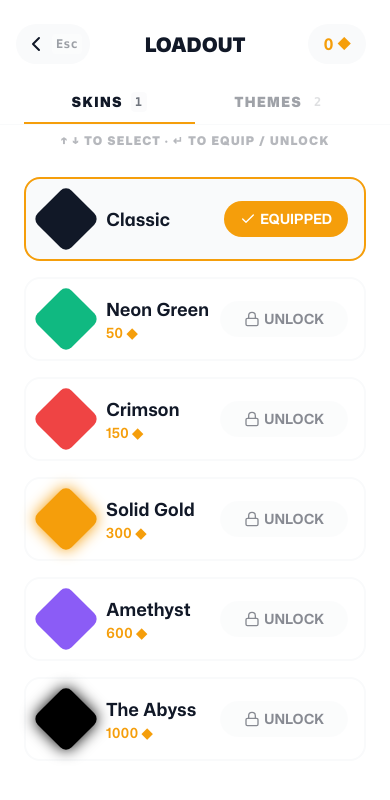
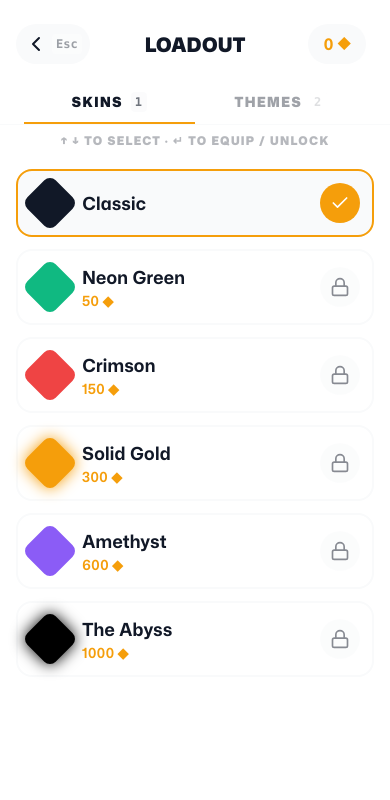
Before and after one commit to Vatsal-Bharkhada-Simform/Ascend.gg, a React (Vite) app: page / in a window 390 px wide. Both pictures are taken after a click on the button "LOADOUT". Shown: the top 800 px of the page. Built offline with nearby package versions, Linux system fonts and the light colour scheme.

Commit message:
Feat: Add more themes. Add responsive layout

```diff
--- a/src/components/GameOverScreen.tsx
+++ b/src/components/GameOverScreen.tsx
@@ -39,7 +39,7 @@ export const GameOverScreen: React.FC<Props> = ({ score, coinsEarned, onRetry, o
       animate={{ opacity: 1 }}
       exit={{ opacity: 0 }}
       transition={{ duration: 0.2 }}
-      className="absolute inset-0 flex flex-col px-8"
+      className="absolute inset-0 flex flex-col px-6 sm:px-8"
     >
       {/* Small muted label — "GAME OVER" is not the headline, the score is */}
       <motion.div
@@ -61,7 +61,7 @@ export const GameOverScreen: React.FC<Props> = ({ score, coinsEarned, onRetry, o
           transition={{ type: 'spring', stiffness: 200, damping: 18, delay: 0.1 }}
           className="text-center"
         >
-          <div className="text-9xl font-black leading-none tabular-nums">{score}</div>
+          <div className="text-8xl sm:text-9xl font-black leading-none tabular-nums">{score}</div>
           <div className="text-xs font-black tracking-widest mt-3" style={{ opacity: 0.35 }}>
             YOUR SCORE
           </div>
--- a/src/components/MenuScreen.tsx
+++ b/src/components/MenuScreen.tsx
@@ -40,11 +40,11 @@ export const MenuScreen: React.FC<Props> = ({ onPlay, onShop }) => {
       animate={{ opacity: 1 }}
       exit={{ opacity: 0 }}
       transition={{ duration: 0.2 }}
-      className="absolute inset-0 flex flex-col px-8"
+      className="absolute inset-0 flex flex-col px-6 sm:px-8"
     >
       {/* Title — upper third, left-aligned, owns the space */}
       <div className="pt-16">
-        <h1 className="text-8xl font-black leading-none">
+        <h1 className="text-7xl sm:text-8xl font-black leading-none">
           ASCEND
         </h1>
         {/* Short accent rule beneath title */}
--- a/src/components/ShopScreen.tsx
+++ b/src/components/ShopScreen.tsx
@@ -1,6 +1,6 @@
 import React, { useState, useEffect, useRef } from 'react';
 import { useMetaStore } from '../store/metaStore';
-import { ChevronLeft, Check, Lock } from 'lucide-react';
+import { ChevronLeft, Check, Lock, Unlock } from 'lucide-react';
 import { AVAILABLE_SKINS, AVAILABLE_THEMES } from '../game/constants';
 import { motion, AnimatePresence, type Variants } from 'framer-motion';
 import { initAudio, playClick } from '../utils/audio';
@@ -139,7 +139,7 @@ export const ShopScreen: React.FC<Props> = ({ onBack }) => {
   }, [activeTab]);
 
   const renderSkins = () => (
-    <div className="space-y-4 p-6 max-w-lg mx-auto w-full">
+    <div className="space-y-3 sm:space-y-4 p-4 sm:p-6 max-w-lg mx-auto w-full">
       {AVAILABLE_SKINS.map((skin, i) => {
         const isUnlocked = unlockedSkinIds.includes(skin.id);
         const isEquipped = equippedSkinId === skin.id;
@@ -164,7 +164,8 @@ export const ShopScreen: React.FC<Props> = ({ onBack }) => {
             variants={cardVariants}
             initial="hidden"
             animate="visible"
-            className="flex items-center justify-between p-4 rounded-2xl border-2 transition-colors"
+            onClick={handleSkinAction}
+            className="flex items-center justify-between p-3 sm:p-4 rounded-2xl border-2 transition-colors cursor-pointer"
             style={{
               borderColor: isFocused
                 ? activeTheme.accentColor
@@ -177,9 +178,9 @@ export const ShopScreen: React.FC<Props> = ({ onBack }) => {
             }}
             whileTap={{ scale: 0.98 }}
           >
-            <div className="flex items-center space-x-4">
+            <div className="flex items-center space-x-3 sm:space-x-4">
               <div
-                className="w-12 h-12 rounded-lg transform rotate-45"
+                className="w-10 h-10 sm:w-12 sm:h-12 rounded-lg transform rotate-45"
                 style={{ backgroundColor: skin.color, boxShadow: skin.glow ? `0 0 15px ${skin.color}` : 'none' }}
               />
               <div>
@@ -194,38 +195,22 @@ export const ShopScreen: React.FC<Props> = ({ onBack }) => {
 
             {isEquipped ? (
               <div
-                className="flex items-center font-bold px-4 py-2 rounded-full text-sm"
+                className="flex items-center justify-center w-10 h-10 rounded-full"
                 style={{ backgroundColor: activeTheme.accentColor, color: activeTheme.backgroundColor }}
               >
-                <Check className="w-4 h-4 mr-1" /> EQUIPPED
+                <Check className="w-5 h-5" />
               </div>
-            ) : isUnlocked ? (
-              <motion.button
-                onClick={handleSkinAction}
-                className="px-6 py-2 rounded-full font-bold text-sm"
-                style={{ backgroundColor: activeTheme.textColor, color: activeTheme.backgroundColor }}
-                whileTap={{ scale: 0.92 }}
-                transition={{ type: 'spring', stiffness: 400, damping: 20 }}
-              >
-                EQUIP
-              </motion.button>
-            ) : (
-              <motion.button
-                onClick={handleSkinAction}
-                disabled={!canAfford}
-                className="flex items-center px-6 py-2 rounded-full font-bold text-sm"
+            ) : isUnlocked ? null : (
+              <div
+                className="relative flex items-center justify-center w-10 h-10 rounded-full font-bold text-sm"
                 style={{
                   backgroundColor: canAfford ? activeTheme.accentColor : activeTheme.foregroundColor,
                   color: canAfford ? activeTheme.backgroundColor : activeTheme.textColor,
                   opacity: canAfford ? 1 : 0.5,
-                  cursor: canAfford ? 'pointer' : 'not-allowed',
                 }}
-                whileTap={canAfford ? { scale: 0.92 } : {}}
-                transition={{ type: 'spring', stiffness: 400, damping: 20 }}
               >
-                {!canAfford && <Lock className="w-4 h-4 mr-1" />}
-                UNLOCK
-              </motion.button>
+                {canAfford ? <Unlock className="w-5 h-5" /> : <Lock className="w-5 h-5" />}
+              </div>
             )}
           </motion.div>
         );
@@ -234,7 +219,7 @@ export const ShopScreen: React.FC<Props> = ({ onBack }) => {
   );
 
   const renderThemes = () => (
-    <div className="space-y-4 p-6 max-w-lg mx-auto w-full">
+    <div className="space-y-3 sm:space-y-4 p-4 sm:p-6 max-w-lg mx-auto w-full">
       {AVAILABLE_THEMES.map((theme, i) => {
         const isUnlocked = unlockedThemeIds.includes(theme.id);
         const isEquipped = equippedThemeId === theme.id;
@@ -259,7 +244,8 @@ export const ShopScreen: React.FC<Props> = ({ onBack }) => {
             variants={cardVariants}
             initial="hidden"
             animate="visible"
-            className="flex items-center justify-between p-4 rounded-2xl border-2 transition-colors"
+            onClick={handleThemeAction}
+            className="flex items-center justify-between p-3 sm:p-4 rounded-2xl border-2 transition-colors cursor-pointer"
             style={{
               borderColor: isFocused
                 ? activeTheme.accentColor
@@ -272,9 +258,9 @@ export const ShopScreen: React.FC<Props> = ({ onBack }) => {
             }}
             whileTap={{ scale: 0.98 }}
           >
-            <div className="flex items-center space-x-4">
+            <div className="flex items-center space-x-3 sm:space-x-4">
               <div
-                className="w-12 h-12 rounded-lg border-2 flex overflow-hidden"
+                className="w-10 h-10 sm:w-12 sm:h-12 rounded-lg border-2 flex overflow-hidden shrink-0"
                 style={{ backgroundColor: theme.backgroundColor, borderColor: activeTheme.textColor }}
               >
                 {theme.gateColors.slice(0, 3).map((c, idx) => (
@@ -293,38 +279,22 @@ export const ShopScreen: React.FC<Props> = ({ onBack }) => {
 
             {isEquipped ? (
               <div
-                className="flex items-center font-bold px-4 py-2 rounded-full text-sm"
+                className="flex items-center justify-center w-10 h-10 rounded-full shrink-0"
                 style={{ backgroundColor: activeTheme.accentColor, color: activeTheme.backgroundColor }}
               >
-                <Check className="w-4 h-4 mr-1" /> EQUIPPED
+                <Check className="w-5 h-5" />
               </div>
-            ) : isUnlocked ? (
-              <motion.button
-                onClick={handleThemeAction}
-                className="px-6 py-2 rounded-full font-bold text-sm"
-                style={{ backgroundColor: activeTheme.textColor, color: activeTheme.backgroundColor }}
-                whileTap={{ scale: 0.92 }}
-                transition={{ type: 'spring', stiffness: 400, damping: 20 }}
-              >
-                EQUIP
-              </motion.button>
-            ) : (
-              <motion.button
-                onClick={handleThemeAction}
-                disabled={!canAfford}
-                className="flex items-center px-6 py-2 rounded-full font-bold text-sm"
+            ) : isUnlocked ? null : (
+              <div
+                className="relative flex items-center justify-center w-10 h-10 rounded-full font-bold text-sm shrink-0"
                 style={{
                   backgroundColor: canAfford ? activeTheme.accentColor : activeTheme.foregroundColor,
                   color: canAfford ? activeTheme.backgroundColor : activeTheme.textColor,
                   opacity: canAfford ? 1 : 0.5,
-                  cursor: canAfford ? 'pointer' : 'not-allowed',
                 }}
-                whileTap={canAfford ? { scale: 0.92 } : {}}
-                transition={{ type: 'spring', stiffness: 400, damping: 20 }}
               >
-                {!canAfford && <Lock className="w-4 h-4 mr-1" />}
-                UNLOCK
-              </motion.button>
+                {canAfford ? <Unlock className="w-5 h-5" /> : <Lock className="w-5 h-5" />}
+              </div>
             )}
           </motion.div>
         );
--- a/src/game/constants.ts
+++ b/src/game/constants.ts
@@ -32,15 +32,7 @@ export const COMBO_TIME_LIMIT = 2; // seconds to reach next gate before multipli
 export const BACKGROUND_COLOR = '#FFFFFF';
 export const DIAMOND_COLOR = '#111827'; // slate-900 (dark minimalist)
 
-// We cycle through these colors based on score intervals
-export const GATE_COLORS = [
-  '#3B82F6', // Blue
-  '#10B981', // Emerald
-  '#F59E0B', // Amber
-  '#EF4444', // Red
-  '#8B5CF6', // Violet
-  '#EC4899', // Pink
-];
+
 export const COLOR_CHANGE_INTERVAL = 10; // Change color every 10 points
 
 // Death Animation
@@ -64,32 +56,230 @@ export const AVAILABLE_THEMES = [
     name: 'Classic Light',
     cost: 0,
     backgroundColor: '#FFFFFF',
-    outOfBoundsColor: '#F3F4F6', // gray-100
+    outOfBoundsColor: '#F3F4F6',
     gateColors: ['#3B82F6', '#10B981', '#F59E0B', '#EF4444', '#8B5CF6', '#EC4899'],
-    foregroundColor: '#F9FAFB', // gray-50
-    accentColor: '#F59E0B', // amber-500
-    textColor: '#111827', // gray-900
+    foregroundColor: '#F9FAFB',
+    accentColor: '#F59E0B',
+    textColor: '#111827',
   },
   {
     id: 'dark',
     name: 'Dark Mode',
     cost: 200,
-    backgroundColor: '#222222', // gray-800
-    outOfBoundsColor: '#111111', // gray-900
+    backgroundColor: '#222222',
+    outOfBoundsColor: '#111111',
     gateColors: ['#60A5FA', '#34D399', '#FBBF24', '#F87171', '#A78BFA', '#F472B6'],
-    foregroundColor: '#333333', // slightly lighter than bg
-    accentColor: '#FBBF24', // amber-400
-    textColor: '#F3F4F6', // gray-100
+    foregroundColor: '#333333',
+    accentColor: '#FBBF24',
+    textColor: '#F3F4F6',
   },
   {
     id: 'cyberpunk',
     name: 'Cyberpunk Neon',
     cost: 500,
-    backgroundColor: '#0F172A', // slate-900
-    outOfBoundsColor: '#020617', // slate-950
+    backgroundColor: '#0F172A',
+    outOfBoundsColor: '#020617',
     gateColors: ['#06B6D4', '#22C55E', '#EAB308', '#F43F5E', '#D946EF', '#14B8A6'],
-    foregroundColor: '#1E293B', // slate-800
-    accentColor: '#F43F5E', // rose-500
-    textColor: '#E2E8F0', // slate-200
+    foregroundColor: '#1E293B',
+    accentColor: '#F43F5E',
+    textColor: '#E2E8F0',
+  },
+  {
+    id: 'sakura',
+    name: 'Sakura Bloom',
+    cost: 300,
+    backgroundColor: '#FFF1F2',
+    outOfBoundsColor: '#FFE4E6',
+    gateColors: ['#FB7185', '#F472B6', '#C084FC', '#FDA4AF', '#F9A8D4', '#E879F9'],
+    foregroundColor: '#FFE4E6',
+    accentColor: '#FB7185',
+    textColor: '#881337',
+  },
+  {
+    id: 'forest',
+    name: 'Deep Forest',
+    cost: 300,
+    backgroundColor: '#0C1F17',
+    outOfBoundsColor: '#071410',
+    gateColors: ['#4ADE80', '#A3E635', '#FACC15', '#22D3EE', '#84CC16', '#2DD4BF'],
+    foregroundColor: '#14301F',
+    accentColor: '#A3E635',
+    textColor: '#D1FAE5',
+  },
+  {
+    id: 'desert',
+    name: 'Desert Dune',
+    cost: 350,
+    backgroundColor: '#FEF3C7',
+    outOfBoundsColor: '#FDE68A',
+    gateColors: ['#EA580C', '#B45309', '#DC2626', '#65A30D', '#0891B2', '#9333EA'],
+    foregroundColor: '#FDE68A',
+    accentColor: '#EA580C',
+    textColor: '#78350F',
+  },
+  {
+    id: 'ocean',
+    name: 'Ocean Depths',
+    cost: 350,
+    backgroundColor: '#082F49',
+    outOfBoundsColor: '#041D30',
+    gateColors: ['#38BDF8', '#2DD4BF', '#818CF8', '#67E8F9', '#4ADE80', '#A78BFA'],
+    foregroundColor: '#0C4A6E',
+    accentColor: '#38BDF8',
+    textColor: '#E0F2FE',
+  },
+  {
+    id: 'sunset',
+    name: 'Sunset Blvd',
+    cost: 400,
+    backgroundColor: '#1E1B2E',
+    outOfBoundsColor: '#141225',
+    gateColors: ['#FB923C', '#F472B6', '#FBBF24', '#F87171', '#E879F9', '#FCA5A5'],
+    foregroundColor: '#2D2A45',
+    accentColor: '#FB923C',
+    textColor: '#FEF3C7',
+  },
+  {
+    id: 'mono',
+    name: 'Monochrome',
+    cost: 250,
+    backgroundColor: '#FAFAFA',
+    outOfBoundsColor: '#E5E5E5',
+    gateColors: ['#171717', '#404040', '#525252', '#737373', '#A3A3A3', '#D4D4D4'],
+    foregroundColor: '#E5E5E5',
+    accentColor: '#171717',
+    textColor: '#171717',
+  },
+  {
+    id: 'candy',
+    name: 'Candy Pop',
+    cost: 450,
+    backgroundColor: '#FDF4FF',
+    outOfBoundsColor: '#FAE8FF',
+    gateColors: ['#F97316', '#22D3EE', '#A855F7', '#FACC15', '#F43F5E', '#4ADE80'],
+    foregroundColor: '#FAE8FF',
+    accentColor: '#A855F7',
+    textColor: '#701A75',
+  },
+  {
+    id: 'terminal',
+    name: 'Terminal Green',
+    cost: 400,
+    backgroundColor: '#000000',
+    outOfBoundsColor: '#0A0A0A',
+    gateColors: ['#22C55E', '#4ADE80', '#86EFAC', '#16A34A', '#15803D', '#166534'],
+    foregroundColor: '#0D1F0D',
+    accentColor: '#22C55E',
+    textColor: '#4ADE80',
+  },
+  {
+    id: 'pastel-mint',
+    name: 'Mint Cream',
+    cost: 300,
+    backgroundColor: '#F0FDF9',
+    outOfBoundsColor: '#D1FAE9',
+    gateColors: ['#5EEAD4', '#A7F3D0', '#FDE68A', '#FCA5A5', '#C4B5FD', '#93C5FD'],
+    foregroundColor: '#D1FAE9',
+    accentColor: '#2DD4BF',
+    textColor: '#134E4A',
+  },
+  {
+    id: 'pastel-lavender',
+    name: 'Lavender Fields',
+    cost: 300,
+    backgroundColor: '#F5F3FF',
+    outOfBoundsColor: '#EDE9FE',
+    gateColors: ['#C4B5FD', '#A5B4FC', '#F9A8D4', '#FDE68A', '#93C5FD', '#6EE7B7'],
+    foregroundColor: '#EDE9FE',
+    accentColor: '#A78BFA',
+    textColor: '#4C1D95',
+  },
+  {
+    id: 'pastel-peach',
+    name: 'Peach Sorbet',
+    cost: 300,
+    backgroundColor: '#FFF7ED',
+    outOfBoundsColor: '#FFEDD5',
+    gateColors: ['#FDBA74', '#FCA5A5', '#FDE68A', '#BEF264', '#93C5FD', '#F9A8D4'],
+    foregroundColor: '#FFEDD5',
+    accentColor: '#FB923C',
+    textColor: '#7C2D12',
+  },
+  {
+    id: 'pastel-sky',
+    name: 'Baby Blue',
+    cost: 300,
+    backgroundColor: '#F0F9FF',
+    outOfBoundsColor: '#E0F2FE',
+    gateColors: ['#7DD3FC', '#BAE6FD', '#FBCFE8', '#FDE68A', '#C7D2FE', '#A7F3D0'],
+    foregroundColor: '#E0F2FE',
+    accentColor: '#38BDF8',
+    textColor: '#0C4A6E',
+  },
+  {
+    id: 'coral-reef',
+    name: 'Coral Reef',
+    cost: 350,
+    backgroundColor: '#FFF5F2',
+    outOfBoundsColor: '#FFE4DE',
+    gateColors: ['#FF7F6B', '#FF9F87', '#38BDF8', '#FBBF24', '#2DD4BF', '#F472B6'],
+    foregroundColor: '#FFE4DE',
+    accentColor: '#FF7F6B',
+    textColor: '#7C2D12',
+  },
+  {
+    id: 'dark-midnight',
+    name: 'Midnight Blue',
+    cost: 400,
+    backgroundColor: '#0B1120',
+    outOfBoundsColor: '#050810',
+    gateColors: ['#3B82F6', '#60A5FA', '#818CF8', '#38BDF8', '#6366F1', '#0EA5E9'],
+    foregroundColor: '#111827',
+    accentColor: '#3B82F6',
+    textColor: '#DBEAFE',
+  },
+  {
+    id: 'dark-crimson',
+    name: 'Crimson Void',
+    cost: 400,
+    backgroundColor: '#1A0A0A',
+    outOfBoundsColor: '#0D0404',
+    gateColors: ['#EF4444', '#F87171', '#FB923C', '#FBBF24', '#F43F5E', '#DC2626'],
+    foregroundColor: '#2A1010',
+    accentColor: '#EF4444',
+    textColor: '#FEE2E2',
+  },
+  {
+    id: 'dark-obsidian',
+    name: 'Obsidian',
+    cost: 350,
+    backgroundColor: '#18181B',
+    outOfBoundsColor: '#0A0A0B',
+    gateColors: ['#71717A', '#A1A1AA', '#D4D4D8', '#FAFAFA', '#52525B', '#E4E4E7'],
+    foregroundColor: '#27272A',
+    accentColor: '#D4D4D8',
+    textColor: '#F4F4F5',
+  },
+  {
+    id: 'dark-plum',
+    name: 'Royal Plum',
+    cost: 450,
+    backgroundColor: '#1E1030',
+    outOfBoundsColor: '#100819',
+    gateColors: ['#C084FC', '#E879F9', '#818CF8', '#F472B6', '#A78BFA', '#D946EF'],
+    foregroundColor: '#2E1A47',
+    accentColor: '#C084FC',
+    textColor: '#F3E8FF',
+  },
+  {
+    id: 'dark-amber',
+    name: 'Amber Ember',
+    cost: 400,
+    backgroundColor: '#1C1410',
+    outOfBoundsColor: '#0E0A08',
+    gateColors: ['#F59E0B', '#FBBF24', '#F97316', '#EF4444', '#EAB308', '#D97706'],
+    foregroundColor: '#2B2116',
+    accentColor: '#F59E0B',
+    textColor: '#FEF3C7',
   },
 ];
--- a/src/game/useGameLoop.ts
+++ b/src/game/useGameLoop.ts
@@ -7,7 +7,7 @@ import { resizeCanvas } from '../utils/canvas';
 import { generateInitialGates, generateNextGate, resetGateGenerator } from './gateGenerator';
 import { checkGateCollision, checkGateClear, checkHazardCollision } from './collision';
 import { updateCamera } from './camera';
-import { MAX_PLAY_WIDTH, COMBO_TIME_LIMIT, MAX_MULTIPLIER, DEATH_JITTER_DURATION } from './constants';
+import { MAX_PLAY_WIDTH, COMBO_TIME_LIMIT, MAX_MULTIPLIER, DEATH_JITTER_DURATION, AVAILABLE_THEMES } from './constants';
 
 const FIXED_TIMESTEP = 1 / 120; // 120Hz physics update
 const MAX_ACCUMULATOR = 0.1; // Prevent death spiral on long lags
@@ -50,7 +50,8 @@ export const useGameLoop = (
     const playAreaRight = playAreaLeft + playWidth;
 
     const startY = logicalHeight / 2;
-    const initialChunks = generateInitialGates(5, playAreaLeft, playAreaRight, startY);
+    const activeTheme = AVAILABLE_THEMES.find(t => t.id === equippedThemeId) || AVAILABLE_THEMES[0];
+    const initialChunks = generateInitialGates(5, playAreaLeft, playAreaRight, startY, activeTheme.gateColors.length);
     stateRef.current.gates = initialChunks.map(c => c.gate);
     stateRef.current.hazards = initialChunks.flatMap(c => c.hazards);
     stateRef.current.cameraY = startY - logicalHeight / 2;
@@ -160,8 +161,9 @@ export const useGameLoop = (
 
             // Generate new gate above the highest one
             const highestGateY = Math.min(...state.gates.map(g => g.y));
+            const activeTheme = AVAILABLE_THEMES.find(t => t.id === equippedThemeId) || AVAILABLE_THEMES[0];
 
-            const newChunk = generateNextGate(highestGateY, highestGateY, playAreaLeft, playAreaRight, state.score);
+            const newChunk = generateNextGate(highestGateY, highestGateY, playAreaLeft, playAreaRight, state.score, activeTheme.gateColors.length);
             state.gates.push(newChunk.gate);
             state.hazards.push(...newChunk.hazards);
           }
```
Also changed, not shown: src/game/gateGenerator.ts (+10 -9 lines).
